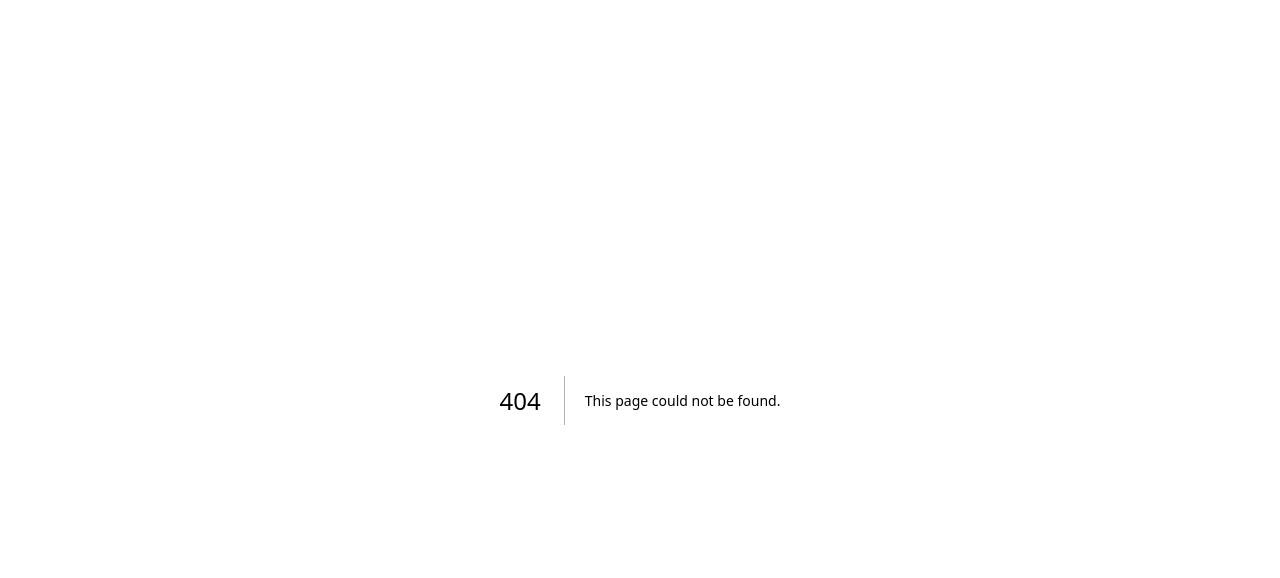
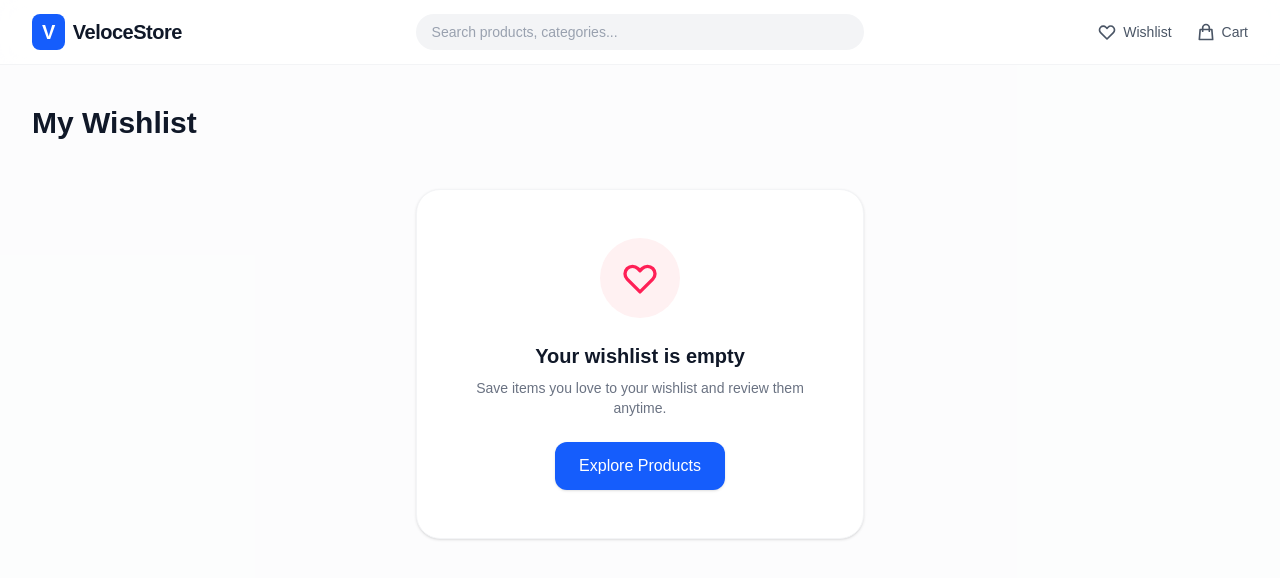
Before and after one commit to manalmorsli-cyber/e-commerce-tynoc, a Next.js app: page /wishlist in a window 1280 px wide. Before the commit this address had no page. Shown: the top 578 px of the page. Built offline with nearby package versions, Linux system fonts and the light colour scheme.

Commit message:
feat: add Wishlist page

```diff
--- /dev/null
+++ b/app/wishlist/page.tsx
@@ -0,0 +1,48 @@
+'use client';
+
+import Link from 'next/link';
+import Navbar from '@/components/Navbar';
+import ProductCard from '@/components/ProductCard';
+import { useCart } from '@/context/CartContext';
+
+export default function WishlistPage() {
+  const { wishlist } = useCart();
+
+  return (
+    <div className="min-h-screen bg-gray-50/50 flex flex-col">
+      <Navbar />
+
+      <main className="max-w-7xl mx-auto px-4 sm:px-6 lg:px-8 py-10 flex-1 w-full">
+        <h1 className="text-3xl font-extrabold text-gray-900 mb-8">My Wishlist</h1>
+
+        {wishlist.length === 0 ? (
+          /* Empty Wishlist State */
+          <div className="bg-white rounded-3xl p-12 text-center border border-gray-100 max-w-md mx-auto my-12 shadow-sm">
+            <div className="w-20 h-20 bg-rose-50 text-rose-500 rounded-full flex items-center justify-center mx-auto mb-6">
+              <svg className="w-10 h-10" fill="none" stroke="currentColor" viewBox="0 0 24 24">
+                <path strokeLinecap="round" strokeLinejoin="round" strokeWidth="2" d="M4.318 6.318a4.5 4.5 0 000 6.364L12 20.364l7.682-7.682a4.5 4.5 0 00-6.364-6.364L12 7.636l-1.318-1.318a4.5 4.5 0 00-6.364 0z" />
+              </svg>
+            </div>
+            <h2 className="text-xl font-bold text-gray-900 mb-2">Your wishlist is empty</h2>
+            <p className="text-gray-500 text-sm mb-6">
+              Save items you love to your wishlist and review them anytime.
+            </p>
+            <Link
+              href="/"
+              className="inline-block bg-blue-600 hover:bg-blue-700 text-white font-medium px-6 py-3 rounded-xl transition-colors shadow-sm"
+            >
+              Explore Products
+            </Link>
+          </div>
+        ) : (
+          /* Wishlist Grid */
+          <div className="grid grid-cols-1 sm:grid-cols-2 lg:grid-cols-3 gap-6">
+            {wishlist.map((product) => (
+              <ProductCard key={product.id} product={product} />
+            ))}
+          </div>
+        )}
+      </main>
+    </div>
+  );
+}
```
